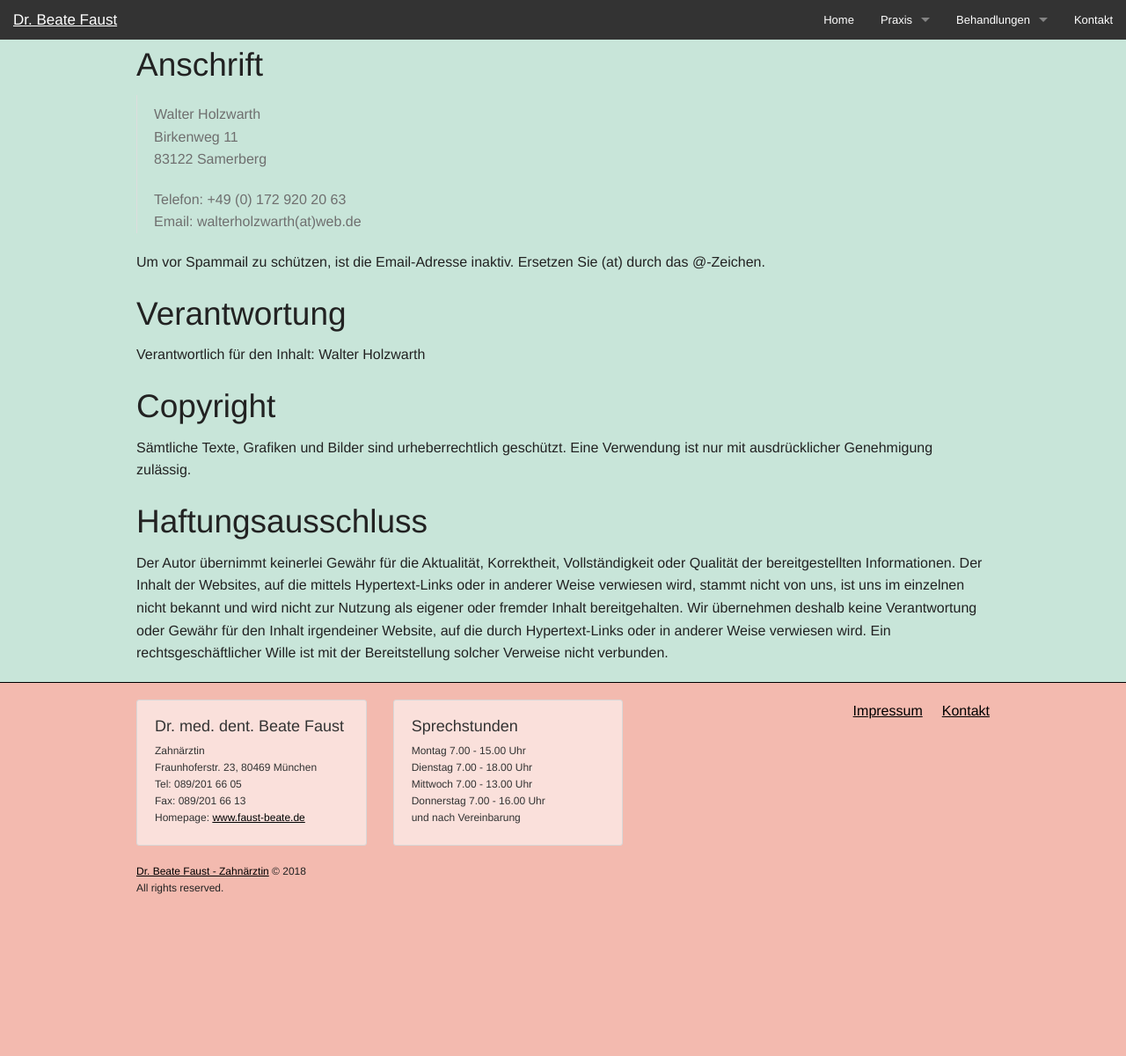
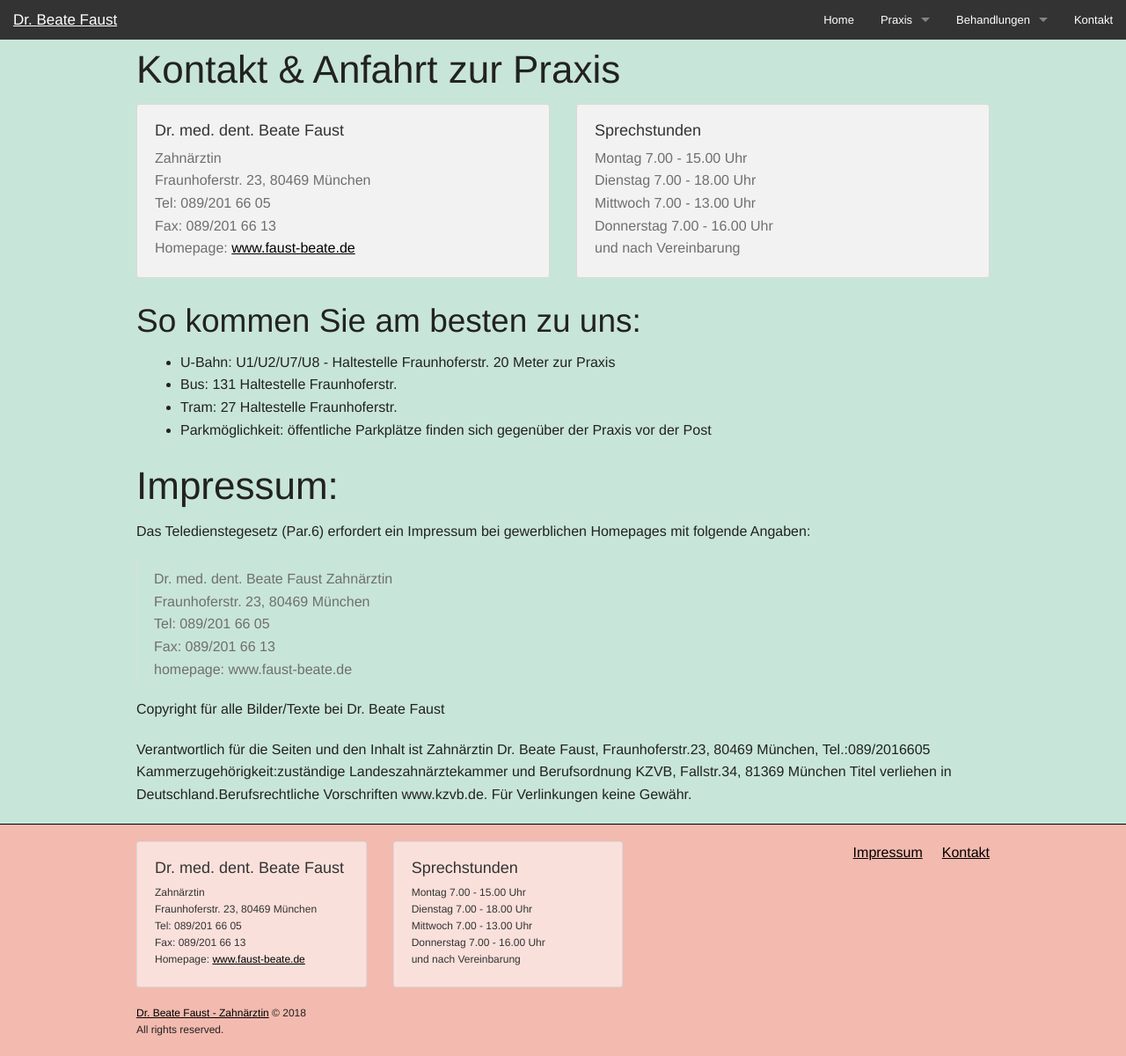
Before and after one commit to faust-beate/faust-beate.github.io, a Jekyll site: the page built from imprint.md, in a window 1280 px wide and 1200 px high. Shown: the whole window at 88% size. Built offline with Jekyll 4.4.1, drawn with Linux system fonts in a browser that asks for light colours; our own code applies the rules of GitHub Pages for plain Markdown files.

Commit message:
Transfer individual pages

```diff
--- a/assets/css/base.css
+++ b/assets/css/base.css
@@ -5,7 +5,7 @@ body { background-color:  #F3BAAF; }
 
 .content { background-color: #C8E5D9; }
 
-img[src="images/thumb/headshot_09.jpg"], img[src="images/thumb/headshot_06.jpg"] {
+img[src="/assets/images/thumb/headshot_09.jpg"], img[src="/assets/images/thumb/headshot_06.jpg"] {
   float: right;
   margin-top: 10px;
   margin-left: 20px;
--- a/imprint.md
+++ b/imprint.md
@@ -1,25 +1,54 @@
 ---
-title: Impressum
 permalink: /imprint/
 ---
 
-## Anschrift
+# Kontakt & Anfahrt zur Praxis
 
-> Walter Holzwarth\\
-> Birkenweg 11\\
-> 83122 Samerberg
->
-> Telefon: +49 (0) 172 920 20 63\\
-> Email: walterholzwarth(at)web.de
+<div class="row">
+<div class="large-6 columns">
+<blockquote class="panel radius">
+<h5>Dr. med. dent. Beate Faust</h5>
+Zahnärztin <br />
+Fraunhoferstr. 23, 80469 München<br />
+Tel: 089/201 66 05 <br />
+Fax: 089/201 66 13<br />
+Homepage: <a href="/">www.faust-beate.de</a>
+</blockquote>
+</div>
+<div class="large-6 columns">
+<blockquote class="panel radius">
+<h5>Sprechstunden</h5>
+Montag        7.00 - 15.00 Uhr<br />
+Dienstag      7.00 - 18.00 Uhr<br />
+Mittwoch      7.00 - 13.00 Uhr<br />
+Donnerstag    7.00 - 16.00 Uhr <br />
+und nach Vereinbarung
+</blockquote>
+</div>
+</div>
 
-Um vor Spammail zu schützen, ist die Email-Adresse inaktiv. Ersetzen Sie (at) durch das @-Zeichen.
+## So kommen Sie am besten zu uns:
 
-## Verantwortung
+* U-Bahn: U1/U2/U7/U8 - Haltestelle Fraunhoferstr. 20 Meter zur Praxis
+* Bus: 131 Haltestelle Fraunhoferstr.
+* Tram: 27 Haltestelle Fraunhoferstr.
+* Parkmöglichkeit: öffentliche Parkplätze finden sich gegenüber der Praxis vor der Post
 
-Verantwortlich für den Inhalt: Walter Holzwarth
+# Impressum:
 
-## Copyright
-Sämtliche Texte, Grafiken und Bilder sind urheberrechtlich geschützt. Eine Verwendung ist nur mit ausdrücklicher Genehmigung zulässig.
+Das Teledienstegesetz (Par.6) erfordert ein Impressum bei gewerblichen Homepages mit folgende Angaben:
 
-## Haftungsausschluss
-Der Autor übernimmt keinerlei Gewähr für die Aktualität, Korrektheit, Vollständigkeit oder Qualität der bereitgestellten Informationen. Der Inhalt der Websites, auf die mittels Hypertext-Links oder in anderer Weise verwiesen wird, stammt nicht von uns, ist uns im einzelnen nicht bekannt und wird nicht zur Nutzung als eigener oder fremder Inhalt bereitgehalten. Wir übernehmen deshalb keine Verantwortung oder Gewähr für den Inhalt irgendeiner Website, auf die durch Hypertext-Links oder in anderer Weise verwiesen wird. Ein rechtsgeschäftlicher Wille ist mit der Bereitstellung solcher Verweise nicht verbunden.
+<blockquote>
+Dr. med. dent. Beate Faust Zahnärztin<br />
+Fraunhoferstr. 23, 80469 München<br />
+Tel: 089/201 66 05<br />
+Fax: 089/201 66 13<br />
+homepage: www.faust-beate.de
+</blockquote>
+
+Copyright für alle Bilder/Texte bei Dr. Beate Faust
+
+Verantwortlich für die Seiten und den Inhalt ist Zahnärztin Dr. Beate Faust, Fraunhoferstr.23, 80469 München, Tel.:089/2016605
+Kammerzugehörigkeit:zuständige Landeszahnärztekammer und Berufsordnung KZVB, Fallstr.34, 81369 München
+Titel verliehen in Deutschland.Berufsrechtliche Vorschriften www.kzvb.de.
+Für Verlinkungen keine Gewähr.
```
Also changed, not shown: about.md (deleted, +0 -28 lines), appointment.md (added, +32 -0 lines), bleaching.md (added, +36 -0 lines), detox.md (added, +27 -0 lines), dir.md (added, +26 -0 lines), entrance.md (added, +12 -0 lines), gallery.md (deleted, +0 -19 lines), health_tipps.md (added, +27 -0 lines), index.md (+0 -4 lines), kieferostitis.md (added, +20 -0 lines), kunststoffe.md (added, +17 -0 lines), lessons.md (deleted, +0 -24 lines), not_found.md (added, +3 -0 lines), ozontherapy.md (added, +31 -0 lines), 1 more files.
